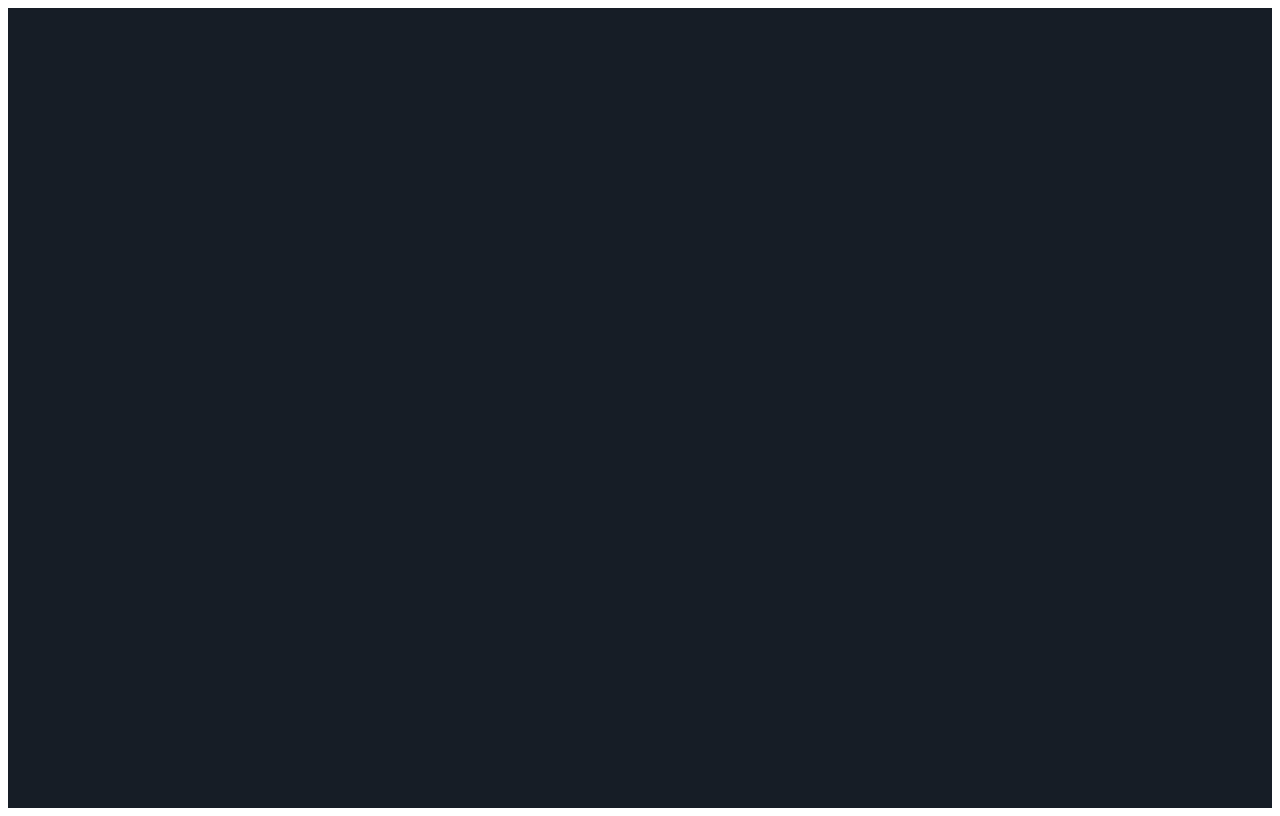
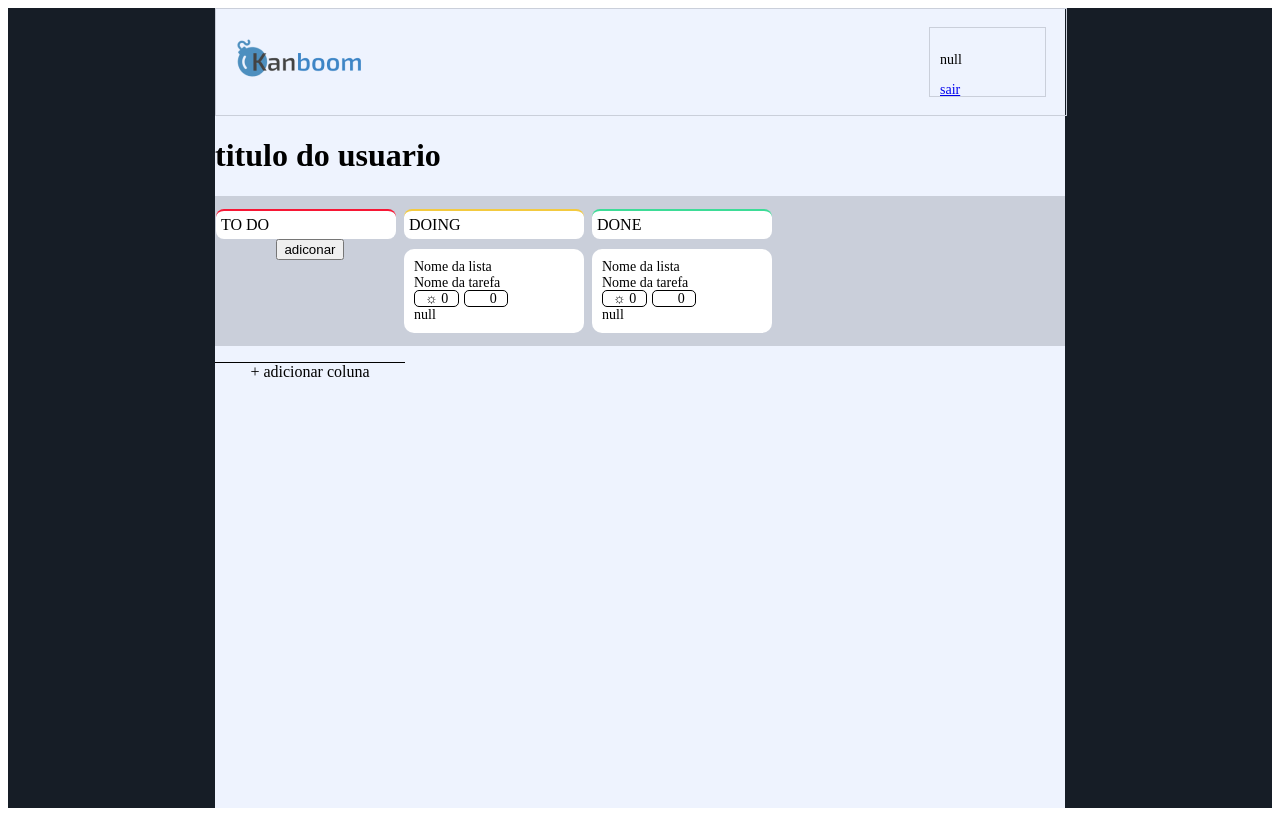
Before and after one commit to ElcioCestari/kanboom-frontend, an Angular app: page /page-view-board in a window 1280 px wide. Before the commit this address led to /. Built offline with nearby package versions, Linux system fonts and the light colour scheme.

Commit message:
Criando a tela de visualização de quadro

```diff
--- a/src/app/app-routing.module.ts
+++ b/src/app/app-routing.module.ts
@@ -7,7 +7,7 @@ import { PageCreateNewBoardComponent } from './components/telas/page-create-new-
 import { PageForgotPasswordComponent } from './components/telas/page-forgot-password-component/page-forgot-password.component';
 import { TelaCadastroComponent } from './components/telas/tela-cadastro/tela-cadastro.component';
 import { PageHomeComponent } from './components/telas/page-home/page-home.component';
-
+import { PageViewBoardComponent } from './components/telas/page-view-board/page-view-board.component';
 
 const routes: Routes = [
   { path: '', component: TelaLoginComponentComponent },
@@ -15,7 +15,8 @@ const routes: Routes = [
   { path: 'page-create-new-board', component: PageCreateNewBoardComponent },
   { path: 'page-forgot-password', component: PageForgotPasswordComponent },
   { path: 'tela-cadastro', component: TelaCadastroComponent },
-  { path: 'page-home', component: PageHomeComponent }
+  { path: 'page-home', component: PageHomeComponent },
+  { path: 'page-view-board', component: PageViewBoardComponent }
 ];
 
 @NgModule({
--- a/src/app/app.module.ts
+++ b/src/app/app.module.ts
@@ -14,6 +14,7 @@ import { PageOnboardingComponent } from './components/telas/page-onboarding/page
 import { PageForgotPasswordComponent } from './components/telas/page-forgot-password-component/page-forgot-password.component';
 import { PageHomeComponent } from './components/telas/page-home/page-home.component';
 import { Usuario } from 'src/model/usuario';
+import { PageViewBoardComponent } from './components/telas/page-view-board/page-view-board.component';
 @NgModule({
   imports: [
     BrowserModule,
@@ -37,6 +38,7 @@ import { Usuario } from 'src/model/usuario';
     PageOnboardingComponent,
     PageForgotPasswordComponent,
     PageHomeComponent,
+    PageViewBoardComponent,
   ],
   providers: [Usuario],
   bootstrap: [AppComponent],
--- /dev/null
+++ b/src/app/components/telas/page-view-board/page-view-board.component.css
@@ -0,0 +1,103 @@
+.container-view-board {
+    width: 850px;
+    height: 100vh;
+    background-color: #EEF3FE;
+}
+
+img {
+    margin-left: -60px;
+}
+
+.card-title {
+    display: flex;
+    align-items: center;
+    width: 100%;
+    justify-content: space-between;
+    border: 1px solid #CACFDA;
+}
+
+.card-title:hover {
+    border: 2px solid lightslategray;
+}
+
+.sign-out {
+    width: 95px;
+    height: 48px;
+    padding: 10px;
+    margin-right: 20px;
+    font-size: 14px;
+    border: 1px solid #CACFDA;
+}
+
+.column-container {
+    display: flex;
+    background-color: #CACFDA;
+}
+
+.columns {
+    display: flex;
+    flex-wrap: wrap;
+    padding: 5px;
+}
+
+.columns div {
+    width: 180px;
+    margin-right: 8px;
+    box-sizing: border-box;
+}
+
+.column {
+    display: flex;
+    flex-direction: column;
+    align-items: center;
+    padding: 8px;
+}
+
+.title {
+    border-radius: 8px;
+    padding: 5px;
+    background-color: #FFFFFF;
+}
+
+.toDo {
+    border-top: 2px solid #F71735;
+}
+
+.doing {
+    border-top: 2px solid #F3CA40;
+}
+
+.done {
+    border-top: 2px solid #3DDC97;
+}
+
+.cards {
+    display: flex;
+    flex-direction: column;
+    align-items: flex-start;
+    margin-top: 10px;
+    font-size: 14px;
+    padding: 10px;
+    border-radius: 10px;
+    background-color: #FFFFFF;
+}
+
+.btn-create-column {
+    width: 190px;
+    height: 20px;
+    cursor: pointer;
+    border-top: 1px solid #000;
+    margin-top: 16px;
+    text-align: center;
+}
+.icons {
+
+}
+.icons span {
+    margin-right: 5px;
+    border: 1px solid #000;
+    border-radius: 5px;
+    padding-left: 10px;
+    padding-right: 10px;
+    box-sizing: border-box;
+}
--- /dev/null
+++ b/src/app/components/telas/page-view-board/page-view-board.component.html
@@ -0,0 +1,40 @@
+<div class="container-view-board">
+    <div class="card-title">
+        <img src="../../../../assets/logo.png" alt="Logo da Kanboom">
+        <div class="sign-out">
+            <p>{{email}}</p>
+            <a routerLink="/" (click)="toGoOut()">sair</a>
+        </div>
+    </div>
+    <h1>titulo do usuario</h1>
+    <div #column class="column-container">
+        <div class="columns">
+            <div class="column">
+                <div class="title toDo">TO DO</div>
+                <div #card>
+
+                </div>
+                <button (click)="adicionarDiv()">adiconar</button>
+            </div>
+            <div class="column">
+                <div class="title doing">DOING</div>
+                <div class="title cards">
+                    <span>Nome da lista</span>
+                    <span>Nome da tarefa</span>
+                    <div class="icons"><span>&#9788; 0</span><span>&#128336; 0</span></div>
+                    <span>{{email}}</span>
+                </div>
+            </div>
+            <div class="column">
+                <div class="title done">DONE</div>
+                <div class="cards">
+                    <span>Nome da lista</span>
+                    <span>Nome da tarefa</span>
+                    <div class="icons"><span>&#9788; 0</span><span>&#128336; 0</span></div>
+                    <span>{{email}}</span>
+                </div>
+            </div>
+        </div>
+    </div>
+    <div class="btn-create-column" (click)="adiconarColuna()">+ adicionar coluna </div>
+</div>
--- /dev/null
+++ b/src/app/components/telas/page-view-board/page-view-board.component.ts
@@ -0,0 +1,90 @@
+import { Component, OnInit, ViewChild, ElementRef, Renderer2 } from '@angular/core';
+import { Usuario } from 'src/model/usuario';
+import { UserService } from 'src/app/services/user.service';
+import { PageCreateNewBoardComponent } from '../page-create-new-board-component/page-create-new-board.component';
+
+@Component({
+  selector: 'app-page-view-board',
+  templateUrl: './page-view-board.component.html',
+  styleUrls: ['./page-view-board.component.css']
+})
+export class PageViewBoardComponent implements OnInit {
+  email!: string;
+  title!: string;
+  @ViewChild('card', { static: true }) card!: ElementRef;
+  @ViewChild('column', { static: true }) column!: ElementRef;
+
+  constructor(private userService: UserService, private usuario: Usuario, private renderer: Renderer2) { }
+
+  ngOnInit(): void {
+    this.email = `${this.userService.getEmail(this.usuario)}`
+  }
+
+  adicionarDiv() {
+    const div = this.renderer.createElement('div');
+    this.renderer.setAttribute(div, "class", 'cards');
+
+    const span1 = this.renderer.createElement('span');
+    const span1Valeu = this.renderer.createText('Nome da lista');
+    this.renderer.appendChild(span1, span1Valeu);
+
+    const span2 = this.renderer.createElement('span');
+    const span2Valeu = this.renderer.createText('Nome da tarefa');
+    this.renderer.appendChild(span2, span2Valeu);
+
+
+    const divIcon = this.renderer.createElement('div');
+    this.renderer.setAttribute(divIcon, 'class', 'icons');
+
+    const icon1 = this.renderer.createElement('span');
+    const icon1Value = '&#9788; 0';
+    const caractereDecodificado1 = this.renderer.createText(this.createHtmlIcon(icon1Value));
+    this.renderer.appendChild(icon1, caractereDecodificado1);
+
+    const icon2 = this.renderer.createElement('span')
+    const icon2Value = '&#128336; 0';
+    const caractereDecodificado2 = this.renderer.createText(this.createHtmlIcon(icon2Value));
+    this.renderer.appendChild(icon2, caractereDecodificado2);
+
+    const email = this.renderer.createElement('span');
+    const emailValue = this.email;
+
+    const novoNodoTexto = this.renderer.createText(emailValue);
+
+    this.renderer.setProperty(email, 'createText', '');
+    this.renderer.appendChild(email, novoNodoTexto);
+
+    this.renderer.appendChild(div, span1);
+    this.renderer.appendChild(div, span2);
+    this.renderer.appendChild(div, divIcon);
+    this.renderer.appendChild(div, email);
+
+    this.renderer.appendChild(divIcon, icon1);
+    this.renderer.appendChild(divIcon, icon2);
+    this.renderer.appendChild(this.card.nativeElement, div);
+  }
+
+  createHtmlIcon(html: string): string {
+    const icon1 = this.renderer.createElement('span');
+    icon1.innerHTML = html;
+
+    const icon2 = this.renderer.createElement('span');
+    icon2.innerHTML = html;
+
+
+    return icon1.textContent && icon2.textContent;
+  }
+
+  adiconarColuna() {
+    const divColumn = this.renderer.createElement('div');
+    this.renderer.setAttribute(divColumn, "class", 'column');
+    const title = this.renderer.createText("DONE")
+
+    this.renderer.appendChild(divColumn, title)
+    this.renderer.appendChild(this.column.nativeElement, divColumn);
+  }
+
+  toGoOut() {
+    sessionStorage.clear();
+  }
+}
```
Also changed, not shown: 1 other file (tests, documents, lock files or other folders).
